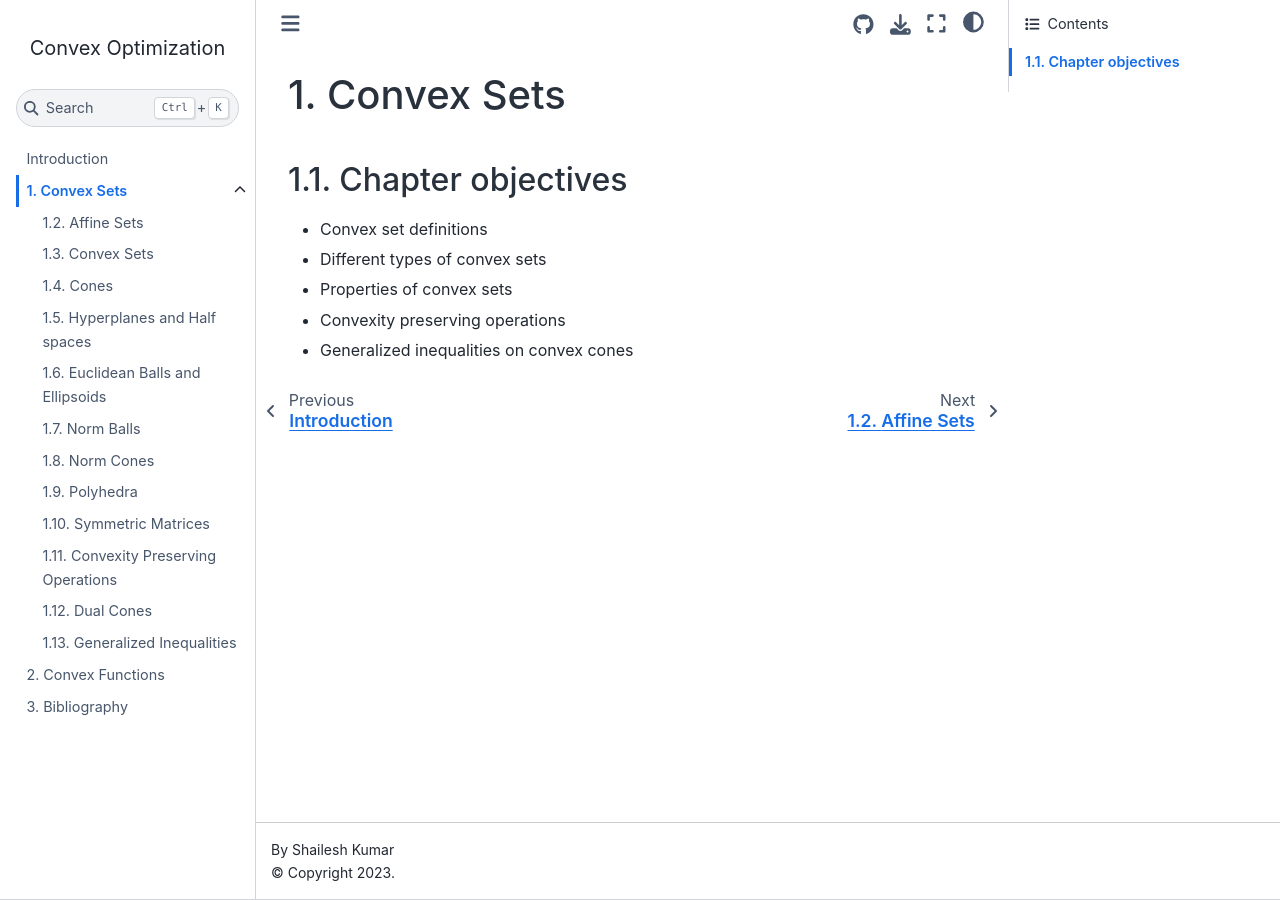
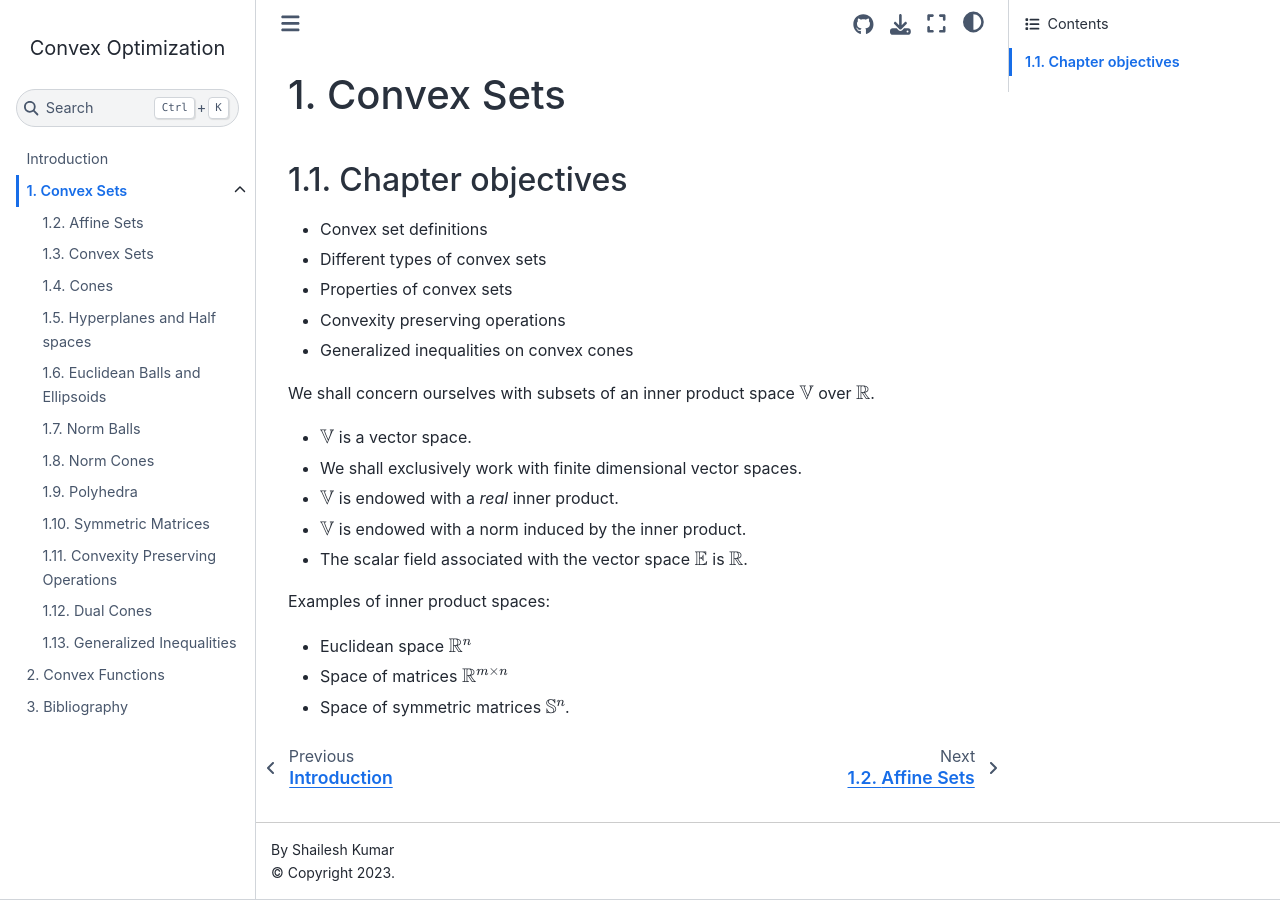
Before and after one commit to shailesh1729/tisp, a Jupyter Book: the page built from book/convex_sets/intro.md, in a window 1280 px wide. Built offline with Jupyter Book 1.0.4 settings and Sphinx 7.4.7 and the Sphinx Book theme 1.1.4, drawn with Linux system fonts in a browser that asks for light colours.

Commit message:
updates on convex sets

```diff
--- a/book/convex_sets/intro.md
+++ b/book/convex_sets/intro.md
@@ -8,3 +8,19 @@
 * Properties of convex sets
 * Convexity preserving operations
 * Generalized inequalities on convex cones
+
+
+We shall concern ourselves with subsets of an
+inner product space $\VV$ over $\RR$.
+
+* $\VV$ is a vector space.
+* We shall exclusively work with finite dimensional vector spaces.
+* $\VV$ is endowed with a *real* inner product.
+* $\VV$ is endowed with a norm induced by the inner product.
+* The scalar field associated with the vector space $\EE$ is $\RR$.
+
+Examples of inner product spaces:
+
+- Euclidean space $\RR^n$
+- Space of matrices $\RR^{m \times n}$
+- Space of symmetric matrices $\SS^n$.
```
Also changed, not shown: book/convex_sets/convex.md (+11 -11 lines), book/convex_sets/dual_cones.md (+14 -10 lines), book/convex_sets/hyperplane.md (+2 -0 lines).
